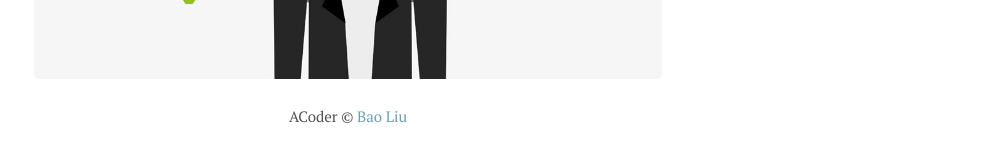
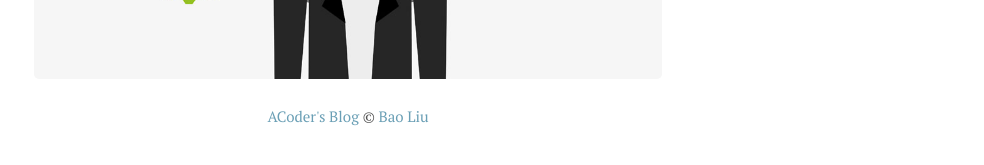
Before and after one commit to git-liubao/liubao, a Jekyll site: the page built from index.html, in a window 1280 px wide. Shown: the part 591-756 px from the top of the page, without its empty margins (292-1276 px from the left). Built offline with Jekyll 4.4.1, drawn with Linux system fonts in a browser that asks for light colours; nearby versions of some CDN libraries; comment, search, counter and statistics services are not loaded.

Commit message:
add link to blogs in home page

```diff
--- a/_config.yml
+++ b/_config.yml
@@ -53,7 +53,7 @@ category_page: '/blog/categories/'
 
 hero:
   image: /public/img/a_coder_picture.jpg
-  caption: ACoder &copy; <a href="/liubao/about/">Bao Liu</a>
+  caption: <a href="/liubao/blog/categories/">ACoder's Blog</a> &copy; <a href="/liubao/about/">Bao Liu</a>
 
 # Puglins
 mathjax: true # whether support mathjax
```
